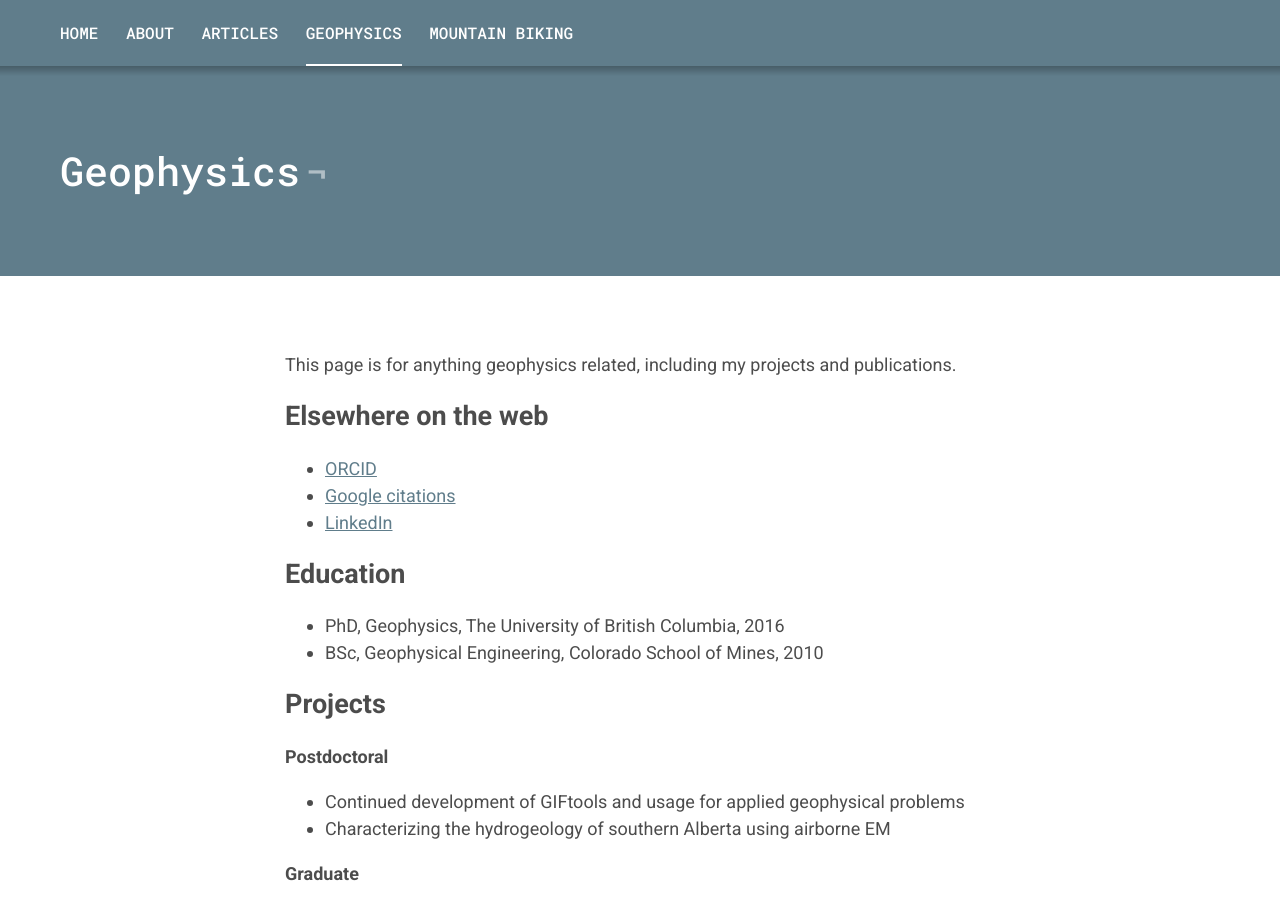
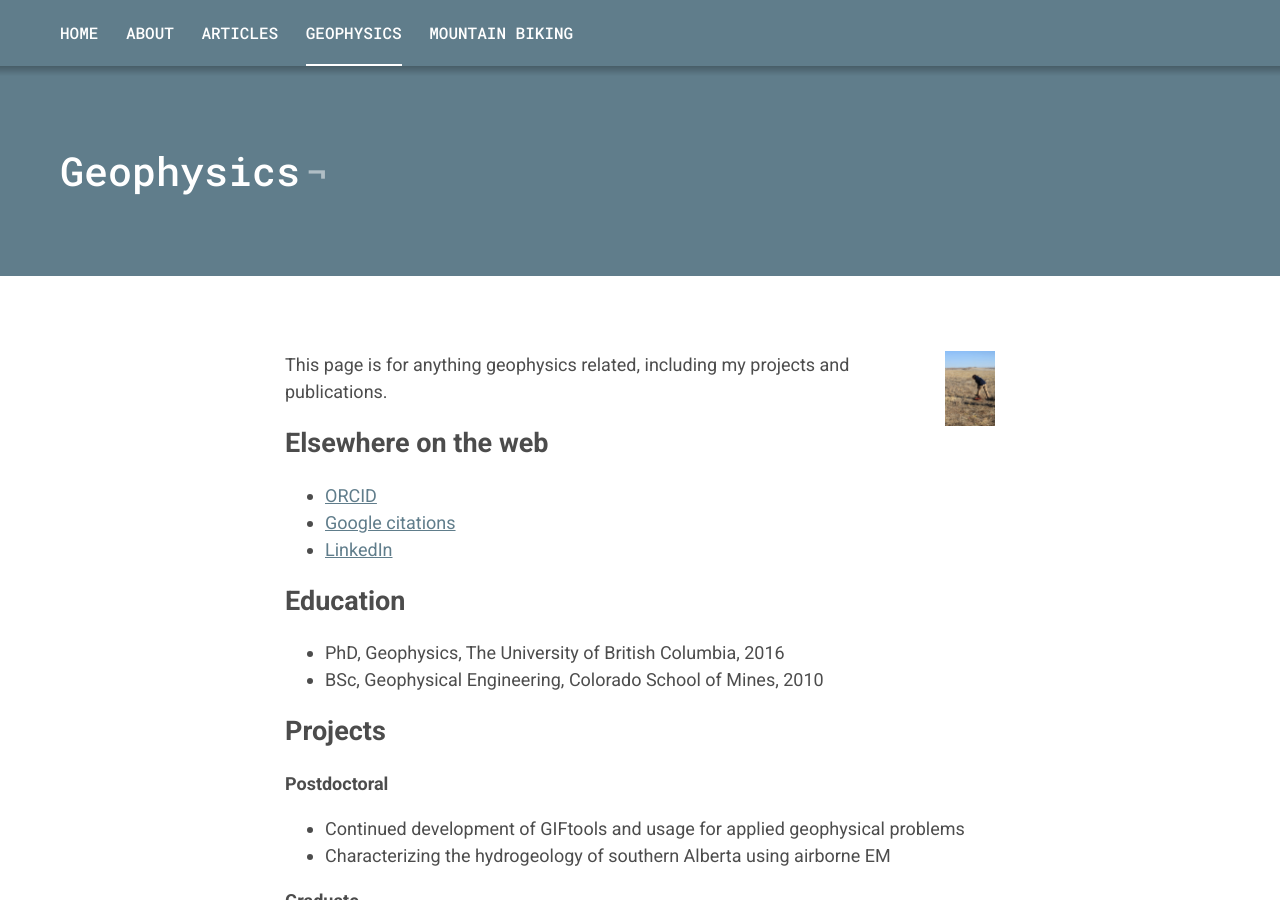
Before and after one commit to sdevriese/sdevriese.github.io, a Jekyll site: the page built from _pages/geophysics.markdown, in a window 1280 px wide and 900 px high. Built offline with Jekyll 4.4.1, drawn with Linux system fonts in a browser that asks for light colours.

Commit message:
Update geophysics.markdown

```diff
--- a/_pages/geophysics.markdown
+++ b/_pages/geophysics.markdown
@@ -4,7 +4,10 @@
 permalink: /geophysics/
 ---
 
+<p>
+<img src="https://github.com/sdevriese/sdevriese.github.io/raw/master/_posts/img/2933_518486162790_1243913_n.jpg" alt="Hammer seismic" style="float:right;width:50px;">
 This page is for anything geophysics related, including my projects and publications.
+</p>
 
 # Elsewhere on the web
 
```
